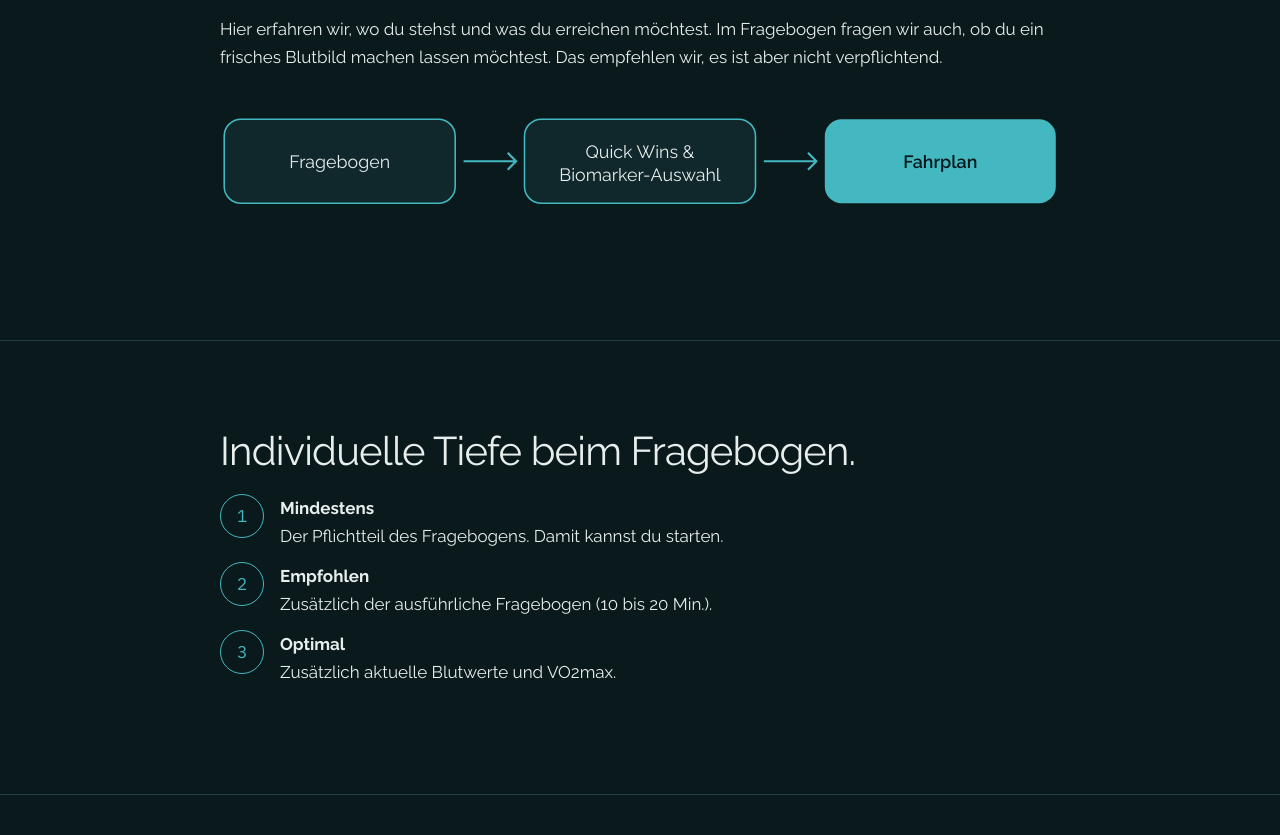
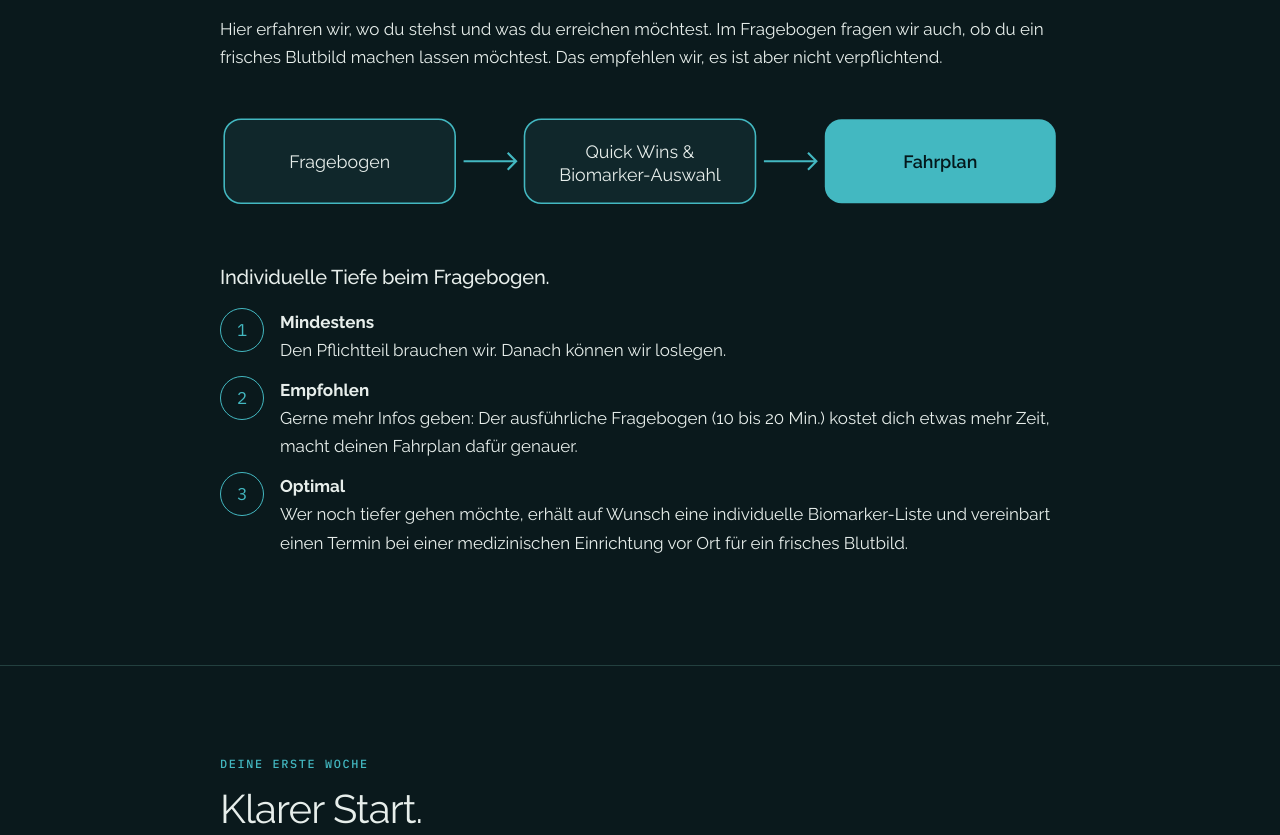
Before and after one commit to lukhek/lukasheck, a plain HTML site: page de/clarity-protocol/onboarding/index.html in a window 1280 px wide. Shown: the part 738-1573 px from the top of the page. Drawn offline with Linux system fonts and the light colour scheme.

Commit message:
Onboarding: merge questionnaire sections, clarify 3 depth levels, add legal footer links
Co-Authored-By: Claude Sonnet 5.5 <noreply@anthropic.com>
Claude-Session: https://claude.ai/code/session_01NZW2K3wqKmYWvzwEvFDUc3

```diff
--- a/de/clarity-protocol/onboarding/index.html
+++ b/de/clarity-protocol/onboarding/index.html
@@ -41,6 +41,7 @@ ol.steps li{margin:8px 0}
 .day,.week{display:grid;grid-template-columns:120px 1fr;gap:16px;padding:16px 0;border-bottom:1px solid var(--line)}
 .day b,.week b{font-family:var(--mono);font-size:.8rem;letter-spacing:.06em;text-transform:uppercase;color:var(--accent);font-weight:500;padding-top:3px}
 @media(max-width:560px){.day,.week{grid-template-columns:1fr;gap:4px}}
+.lvl-h{font-size:1.25rem;font-weight:500;letter-spacing:-.01em;margin:36px 0 4px}
 .levels{display:grid;gap:12px;margin:20px 0}
 .lvl{display:grid;grid-template-columns:44px 1fr;gap:16px;align-items:start}
 .lvl i{font-style:normal;font-family:var(--mono);width:44px;height:44px;border-radius:50%;border:1.5px solid var(--accent);display:grid;place-items:center;color:var(--accent)}
@@ -99,14 +100,11 @@ footer{padding:36px 0 56px;color:var(--muted);font-size:.9rem;border-top:1px sol
       <g stroke="#43B8C1" stroke-width="2" fill="none"><path d="M232 65h50M274 57l8 8-8 8"/><path d="M518 65h50M560 57l8 8-8 8"/></g>
     </g>
   </svg>
-</div></section>
-
-<section class="sec"><div class="wrap">
-  <h2>Individuelle Tiefe beim Fragebogen.</h2>
+  <h3 class="lvl-h">Individuelle Tiefe beim Fragebogen.</h3>
   <div class="levels">
-    <div class="lvl"><i>1</i><div><b>Mindestens</b><br>Der Pflichtteil des Fragebogens. Damit kannst du starten.</div></div>
-    <div class="lvl"><i>2</i><div><b>Empfohlen</b><br>Zusätzlich der ausführliche Fragebogen (10 bis 20 Min.).</div></div>
-    <div class="lvl"><i>3</i><div><b>Optimal</b><br>Zusätzlich aktuelle Blutwerte und VO2max.</div></div>
+    <div class="lvl"><i>1</i><div><b>Mindestens</b><br>Den Pflichtteil brauchen wir. Danach können wir loslegen.</div></div>
+    <div class="lvl"><i>2</i><div><b>Empfohlen</b><br>Gerne mehr Infos geben: Der ausführliche Fragebogen (10 bis 20 Min.) kostet dich etwas mehr Zeit, macht deinen Fahrplan dafür genauer.</div></div>
+    <div class="lvl"><i>3</i><div><b>Optimal</b><br>Wer noch tiefer gehen möchte, erhält auf Wunsch eine individuelle Biomarker-Liste und vereinbart einen Termin bei einer medizinischen Einrichtung vor Ort für ein frisches Blutbild.</div></div>
   </div>
 </div></section>
 
@@ -234,7 +232,7 @@ footer{padding:36px 0 56px;color:var(--muted);font-size:.9rem;border-top:1px sol
 </div></section>
 </main>
 
-<footer><div class="wrap">© Lukas Heck</div></footer>
+<footer><div class="wrap">© Lukas Heck · <a href="/impressum.html">Impressum</a> · <a href="/datenschutz.html">Datenschutz</a></div></footer>
 <script>
 document.querySelectorAll('.lang a').forEach(function(a){a.addEventListener('click',function(){try{document.cookie='lang='+a.getAttribute('data-lang')+'; path=/; max-age=31536000; SameSite=Lax'}catch(e){}})});
 </script>
```
Also changed, not shown: clarity-protocol/onboarding/index.html (+6 -8 lines).
